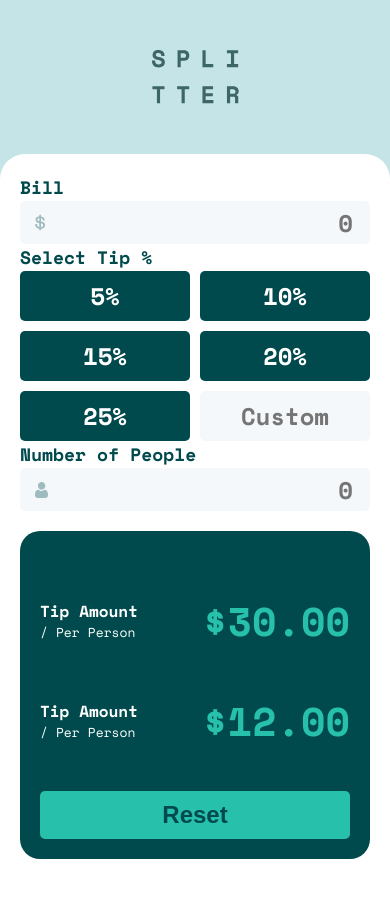
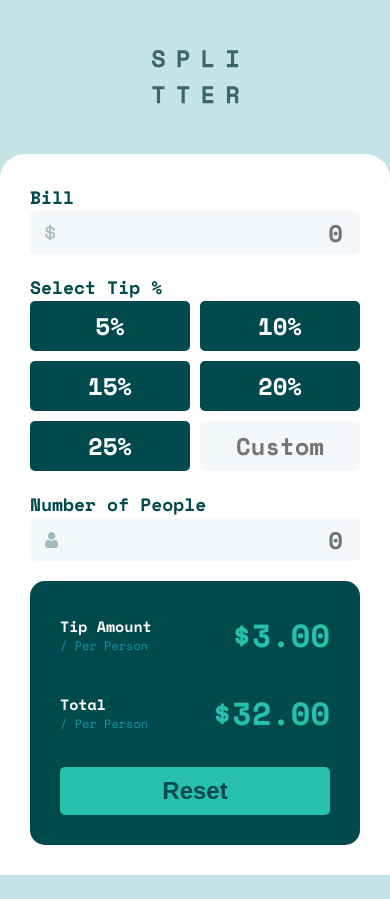
Before and after one commit to B33th0v3n960/tip-calcuator, a React (Vite) app: page / in a window 390 px wide. After the commit the page ends 875 px from the top, so only its background shows below. Built offline with nearby package versions, Linux system fonts and the light colour scheme.

Commit message:
Clean up some code and added responsive design

```diff
--- a/src/components/App.jsx
+++ b/src/components/App.jsx
@@ -17,10 +17,13 @@ export default function App() {
 function Main() {
   return (
     <div className='main-card'>
-      <FormGroup message='Bill' icon={dollar} />
-      <TipPercentage />
-      <FormGroup message='Number of People' icon={person} />
-      <TotalCard />
+      <div className='main__input'>
+        <FormGroup message='Bill' icon={dollar} />
+        <TipPercentage />
+        <FormGroup message='Number of People' icon={person} />
+      </div>
+
+      <TotalCard tipAmount='3.00' total='32.00' />
     </div>
   )
 }
--- a/src/components/Input.jsx
+++ b/src/components/Input.jsx
@@ -33,8 +33,8 @@ function InputGroup({ icon }) {
 
 export function TipPercentage() {
   return (
-    <>
-      <label htmlFor='input' className='label'>
+    <div className='percentage__container'>
+      <label htmlFor='input' className='percentage__label'>
         Select Tip %
       </label>
       <form className='percentage__form'>
@@ -45,14 +45,14 @@ export function TipPercentage() {
         <PercentageBtn value='25' />
         <CustomPercentage />
       </form>
-    </>
+    </div>
   )
 }
 
 export function FormGroup({ message, icon }) {
   return (
     <>
-      <label htmlFor='input' className='label'>
+      <label htmlFor='input' className='percentage__label'>
         {message}
       </label>
       <InputGroup icon={icon} />
--- a/src/components/Total.jsx
+++ b/src/components/Total.jsx
@@ -1,19 +1,22 @@
 import '../css/Total.css'
 
-export default function TotalCard() {
+export default function TotalCard({ tipAmount, total }) {
   return (
     <div className='total__card'>
-      <DisplayAmount label='Tip Amount' value='$30.00' />
-      <DisplayAmount label='Tip Amount' value='$12.00' />
+      <span>
+        <DisplayAmount label='Tip Amount' value={'$' + tipAmount} />
+        <DisplayAmount label='Total' value={'$' + total} />
+      </span>
+
       <ResetBtn />
     </div>
   )
 }
 
-function TotalLabel() {
+function TotalLabel({ label }) {
   return (
     <span>
-      <p className='label__main'>Tip Amount</p>
+      <p className='label__main'>{label}</p>
       <p className='label__sub'>/ Per Person</p>
     </span>
   )
@@ -22,7 +25,7 @@ function TotalLabel() {
 function DisplayAmount({ label, value }) {
   return (
     <div className='total__label'>
-      <TotalLabel />
+      <TotalLabel label={label} />
       <p className='total__value'>{value}</p>
     </div>
   )
--- a/src/css/App.css
+++ b/src/css/App.css
@@ -6,5 +6,23 @@
 .main-card {
   border-radius: 25px 25px 0 0;
   background-color: white;
-  padding: 20px;
+  padding: 30px;
+  max-width: 800px;
+  margin: auto;
+
+  display: grid;
 }
+
+.main__input {
+  margin-bottom: 20px;
+}
+
+@media (min-width: 800px) {
+  .main-card {
+    grid-template-columns: repeat(2, 1fr);
+    gap: 20px;
+    height: 45vh;
+
+    border-radius: 25px;
+  }
+}
--- a/src/css/Input.css
+++ b/src/css/Input.css
@@ -1,5 +1,9 @@
 .input-reset {
   border: none;
+}
+
+.percentage__container {
+  margin: 20px 0;
 }
 
 .percentage__btn {
@@ -23,7 +27,7 @@
   color: var(--dark-green);
 }
 
-.label {
+.percentage__label {
   font-size: 1.8rem;
   font-weight: 600;
   color: var(--dark-green);
--- a/src/css/Total.css
+++ b/src/css/Total.css
@@ -1,46 +1,53 @@
 .total__card {
   background-color: var(--dark-green);
-  margin: 20px 0;
-  border-radius: 20px;
+  border-radius: 15px;
+  padding: 30px;
 
-  padding: 20px;
+  display: flex;
+  flex-direction: column;
+  justify-content: space-between;
 }
 
 .total__label {
   display: flex;
   justify-content: space-between;
   align-items: center;
+
   font-size: var(--input-fsz);
   font-weight: 600;
   color: white;
-  margin: 40px 0;
 
+  margin-bottom: 30px;
 }
 
 .reset__btn {
-  color: var(--dark-green);
   background-color: var(--green-cyan);
+
   border: none;
   border-radius: 5px;
+
+  color: var(--dark-green);
   font-size: var(--input-fsz);
   font-weight: 600;
+
   padding: 10px;
   width: 100%;
 }
 
 .total__value {
+  font-size: 3.2rem;
   margin: 0;
-  font-size: 4rem;
   color: var(--green-cyan);
 }
 
 .label__main {
-  font-size: 1.6rem;
+  font-size: 1.5rem;
   margin: 0;
 }
 
 .label__sub {
-  font-size: 1.3rem;
+  font-size: 1.2rem;
   font-weight: 400;
+  color: #1698a1;
   margin: 0;
 }
--- a/src/css/index.css
+++ b/src/css/index.css
@@ -8,7 +8,13 @@
   background-color: #c5e4e7;
 
   /* font settings */
-  font-family: Space Mono, Inter, Avenir, Helvetica, Arial, sans-serif;
+  font-family:
+    Space Mono,
+    Inter,
+    Avenir,
+    Helvetica,
+    Arial,
+    sans-serif;
   font-size: 62.5%;
   line-height: 1.5;
   font-weight: 400;
@@ -41,8 +47,16 @@ input[type='number'] {
   -moz-appearance: textfield;
 }
 
+input:hover,
+input:active,
+input:focus {
+  outline: none;
+}
+
 body {
   margin: 0;
+  /* display: flex; */
+  /* align-items: center; */
 }
 
 h1 {
```
